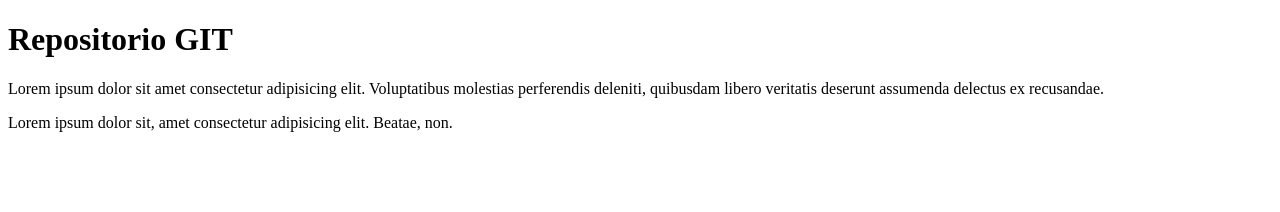
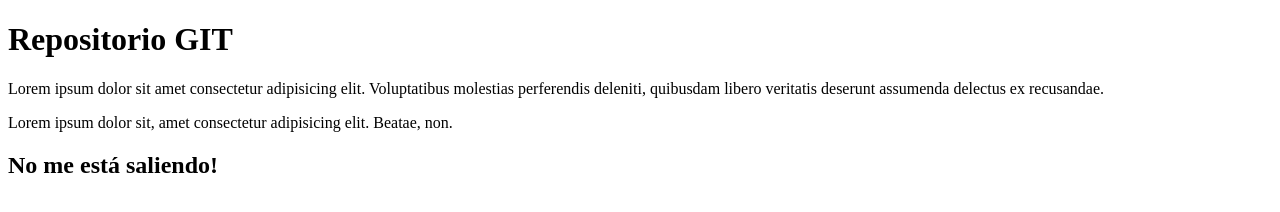
Before and after one commit to CesarCoder2021/prueba_coder_n, a plain HTML site: page index.html in a window 1280 px wide. Drawn offline with Linux system fonts and the light colour scheme.

Commit message:
cambio de verificación

```diff
--- a/index.html
+++ b/index.html
@@ -13,6 +13,7 @@
 
 <p>Lorem ipsum dolor sit amet consectetur adipisicing elit. Voluptatibus molestias perferendis deleniti, quibusdam libero veritatis deserunt assumenda delectus ex recusandae.</p>
  <p>Lorem ipsum dolor sit, amet consectetur adipisicing elit. Beatae, non.</p>
+ <h2>No me está saliendo!</h2>
 </body>
 
 </html>
```
